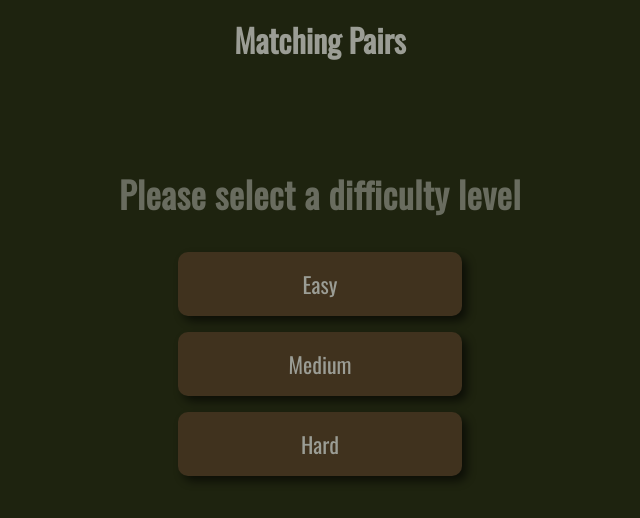
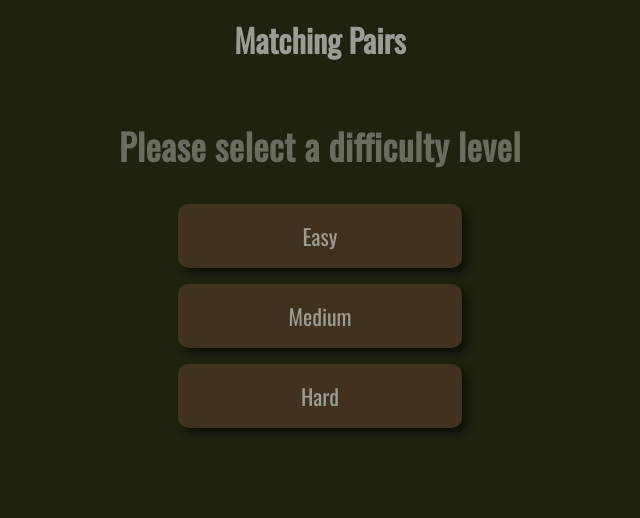
Before and after one commit to gizemnkorkmaz/matching-pairs, a React (Create React App) app: page / in a window 1280 px wide. Shown: the top 518 px of the page, without its empty margins (320-960 px from the left). Built offline with nearby package versions, Linux system fonts and the light colour scheme.

Commit message:
Change padding

```diff
--- a/src/components/Levels/Levels.jsx
+++ b/src/components/Levels/Levels.jsx
@@ -2,7 +2,7 @@ import React from "react";
 import styled from "styled-components";
 
 const LevelsStyled = styled.div`
-  padding: 5rem 2rem;
+  padding: 2rem;
   text-align: center;
   font-size: 18px;
   color: #eee;
```
